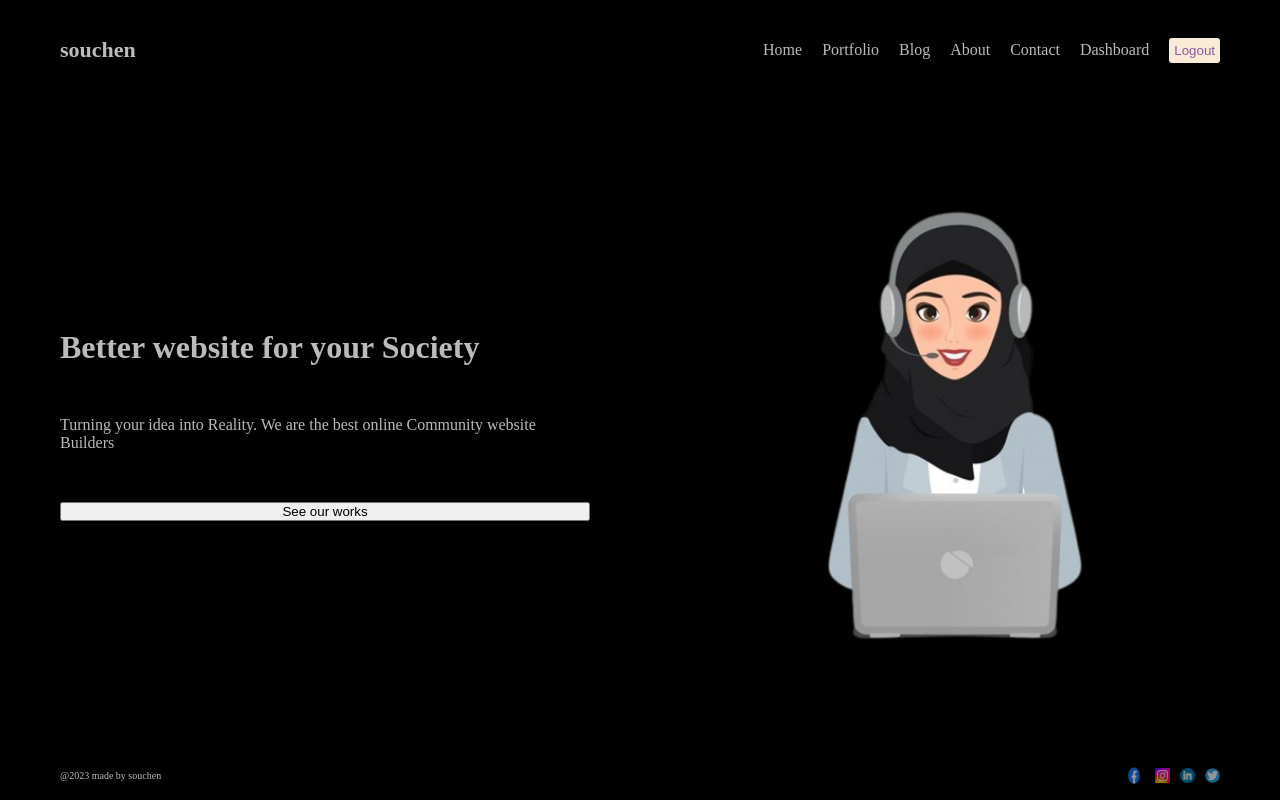
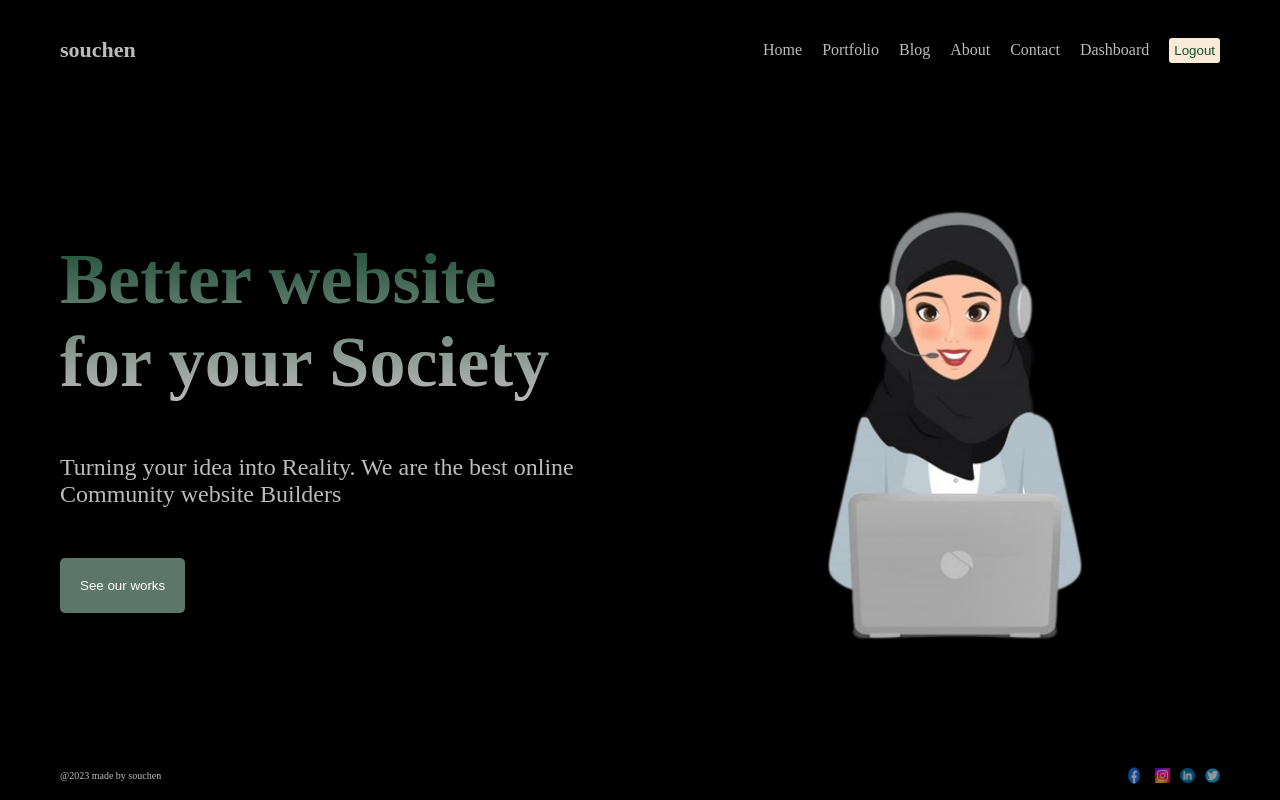
Before and after one commit to SouchenOu/Blog, a Next.js app in the folder my_portfolio/: page / in a window 1280 px wide. Built offline with nearby package versions, Linux system fonts and the light colour scheme.

Commit message:
finish about home page

```diff
--- a/my_portfolio/src/app/page.module.css
+++ b/my_portfolio/src/app/page.module.css
@@ -17,3 +17,25 @@
   object-fit: cover;
 
 }
+
+.title{
+  font-size: 72px;
+  background: linear-gradient(to bottom, #194c33,#bbb);
+  -webkit-background-clip: text;
+  -webkit-text-fill-color: transparent;
+
+}
+.desc{
+  font-size: 24px;
+  font-weight: 300;
+}
+.btn{
+  padding: 20px;
+  cursor: pointer;
+  background-color: #5d766a;
+  border: none;
+  border-radius: 5px;
+  width: max-content;
+  color: white;
+
+}
--- a/my_portfolio/src/components/navbar/navbar.module.css
+++ b/my_portfolio/src/components/navbar/navbar.module.css
@@ -21,6 +21,6 @@
     border: none;
     background-color: antiquewhite;
     cursor: pointer;
-    color: rgb(146, 87, 165);
+    color: #194c33;
     border-radius: 3px;
 }
```
